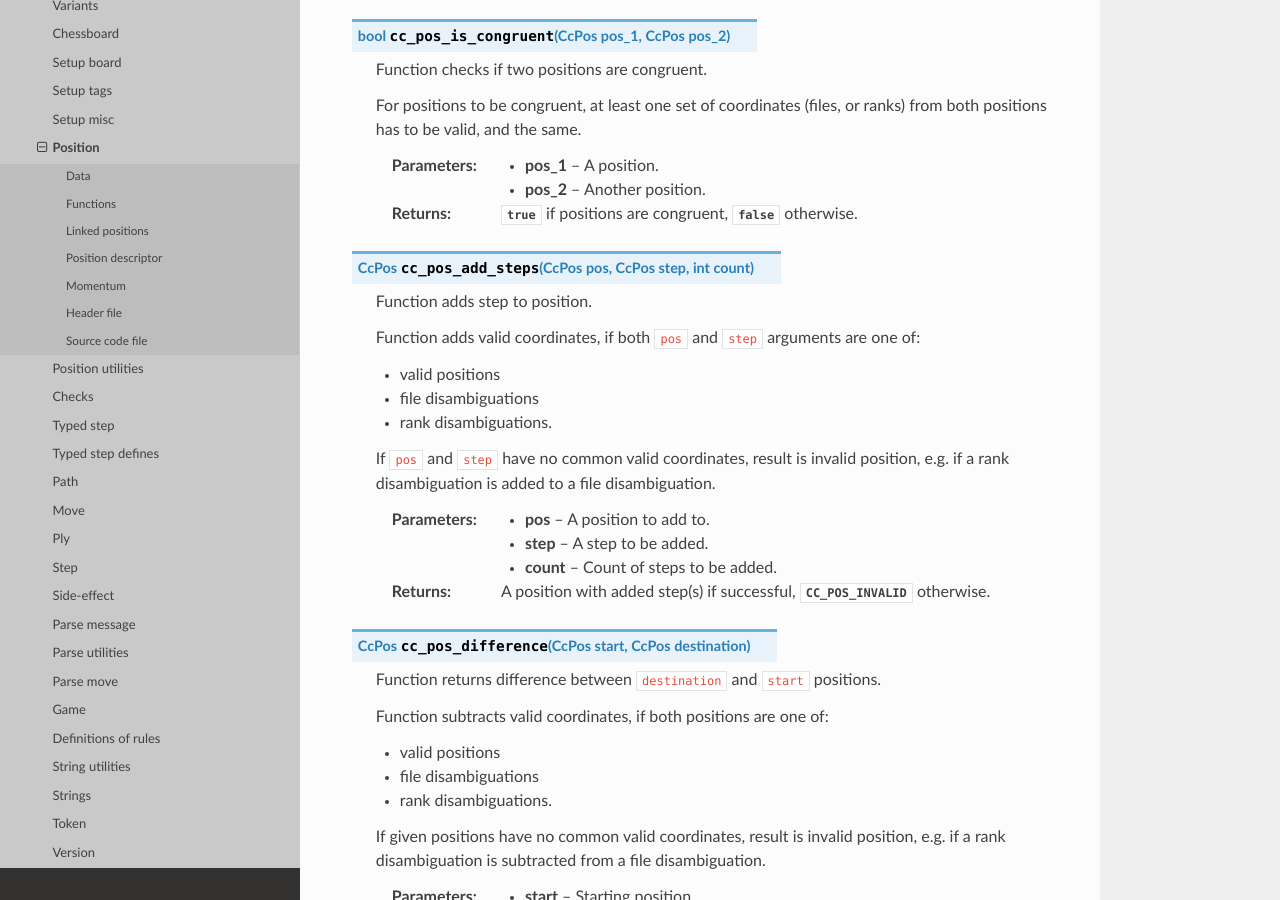
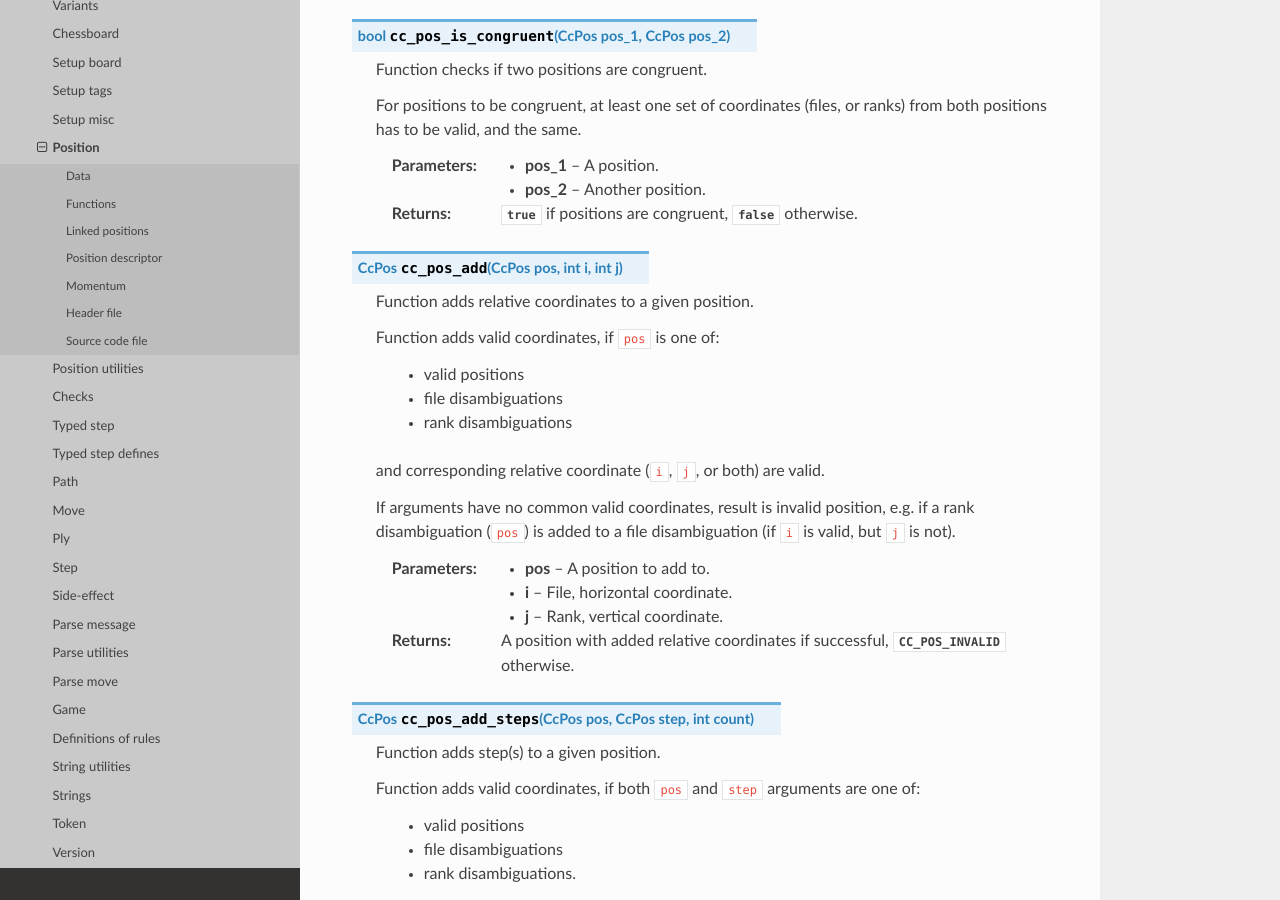
Before and after one commit to mmlacak/crochess, a Sphinx documentation site: the page built from docs/source/libcc/ccpos.rst, in a window 1280 px wide and 900 px high, scrolled down 2571 px. Built offline with Sphinx 7.4.7 and the Read the Docs theme 3.1.0, drawn with Linux system fonts in a browser that asks for light colours.

Commit message:
Documented funcs.

```diff
--- a/docs/source/conf.py
+++ b/docs/source/conf.py
@@ -26,10 +26,10 @@ copyright = '2021, Mario Mlačak'
 author = 'Mario Mlačak'
 
 # The short X.Y version
-version = "0.0.1.127:1306+20250220.222440"   # docs-new-lib-short-version-major-minor-feature-commit+meta~breaks-place-marker
+version = "0.0.1.128:1307+20250221.011111"   # docs-new-lib-short-version-major-minor-feature-commit+meta~breaks-place-marker
 
 # The full version, including alpha/beta/rc tags
-release = "0.0.1.127:1306+20250220.222440"   # docs-new-lib-full-version-major-minor-feature-commit+meta~breaks-place-marker
+release = "0.0.1.128:1307+20250221.011111"   # docs-new-lib-full-version-major-minor-feature-commit+meta~breaks-place-marker
 
 
 # -- General configuration ---------------------------------------------------
--- a/docs/source/libcc/ccpos.rst
+++ b/docs/source/libcc/ccpos.rst
@@ -139,16 +139,38 @@ Functions
     :param pos_2: Another position.
     :returns: :c:data:`true` if positions are congruent, :c:data:`false` otherwise.
 
+.. c:function:: CcPos cc_pos_add( CcPos pos, int i, int j )
+
+    Function adds relative coordinates to a given position.
+
+    Function adds valid coordinates, if :c:`pos` is one of:
+
+        * valid positions
+        * file disambiguations
+        * rank disambiguations
+
+    and corresponding relative coordinate (:c:`i`, :c:`j`, or both) are valid.
+
+    If arguments have no common valid coordinates, result is invalid position,
+    e.g. if a rank disambiguation (:c:`pos`) is added to a file disambiguation
+    (if :c:`i` is valid, but :c:`j` is not).
+
+    :param pos: A position to add to.
+    :param i: File, horizontal coordinate.
+    :param j: Rank, vertical coordinate.
+    :returns: A position with added relative coordinates if successful,
+              :c:macro:`CC_POS_INVALID` otherwise.
+
 .. c:function:: CcPos cc_pos_add_steps( CcPos pos, CcPos step, int count )
 
-    Function adds step to position.
+    Function adds step(s) to a given position.
 
     Function adds valid coordinates, if both :c:`pos` and :c:`step`
     arguments are one of:
 
-    * valid positions
-    * file disambiguations
-    * rank disambiguations.
+        * valid positions
+        * file disambiguations
+        * rank disambiguations.
 
     If :c:`pos` and :c:`step` have no common valid coordinates,
     result is invalid position, e.g. if a rank disambiguation is
@@ -166,9 +188,9 @@ Functions
 
     Function subtracts valid coordinates, if both positions are one of:
 
-    * valid positions
-    * file disambiguations
-    * rank disambiguations.
+        * valid positions
+        * file disambiguations
+        * rank disambiguations.
 
     If given positions have no common valid coordinates, result is
     invalid position, e.g. if a rank disambiguation is subtracted
```
Also changed, not shown: docs/source/libcc/ccchecks.rst (+15 -0 lines), 2 other files.
